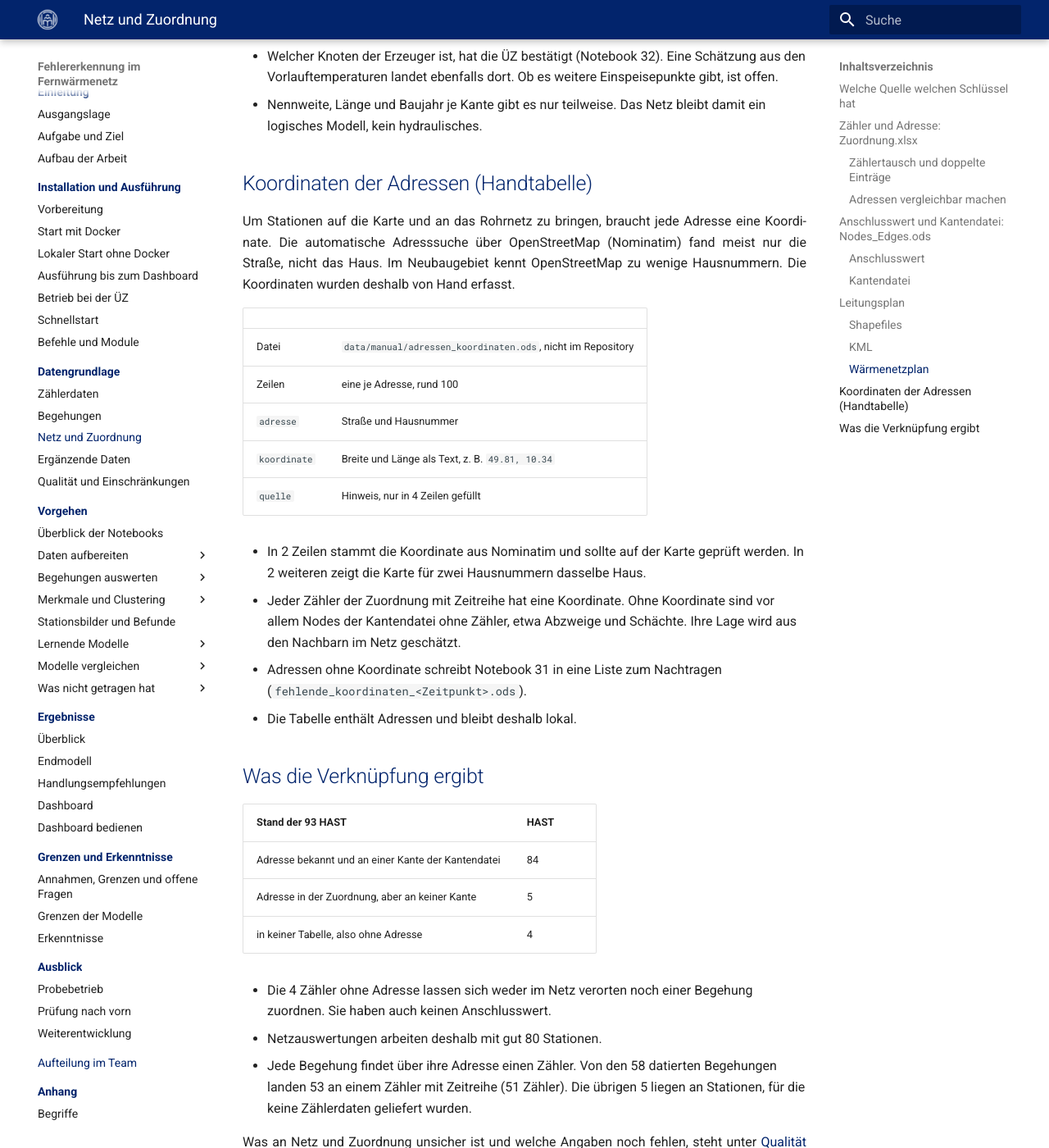
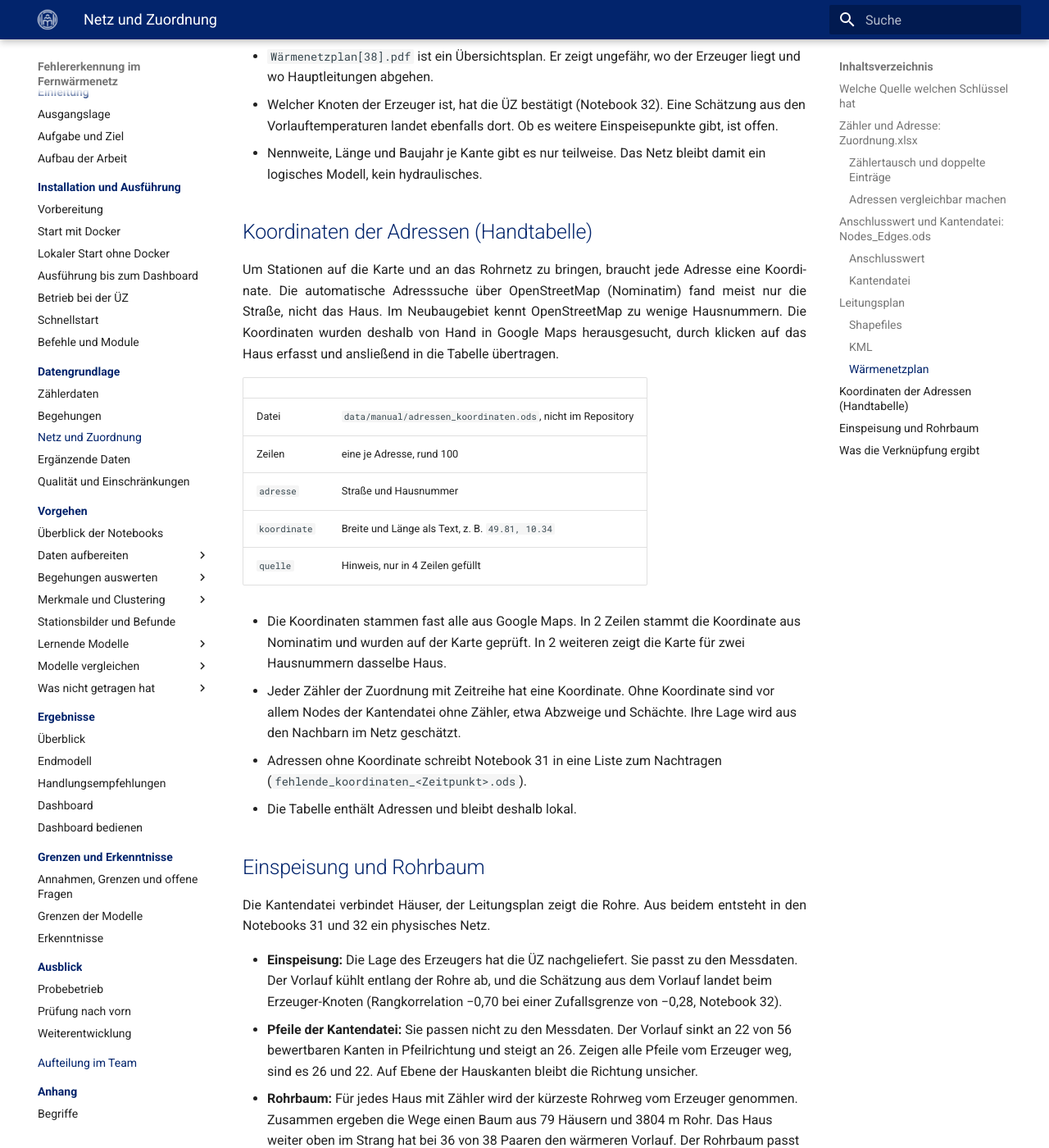
Before and after one commit to ivelinayna/projektseminar, an MkDocs documentation site: the page built from docs/datengrundlage/netz_und_zuordnung.md, in a window 1280 px wide and 1400 px high, scrolled down 3974 px. Shown: the whole window at 82% size. Built offline with MkDocs 1.6.1 and Material for MkDocs 9.7.7, drawn with Linux system fonts in a browser that asks for light colours; some of the changed text lies outside the part shown.

Commit message:
Korrekturen und Ergänzungen zur Handtabelle

```diff
--- a/docs/datengrundlage/netz_und_zuordnung.md
+++ b/docs/datengrundlage/netz_und_zuordnung.md
@@ -45,6 +45,8 @@ Die ÜZ führt je Jahr ein Blatt, welcher Zähler an welcher Abnahmestelle häng
 - **Falsche Adresse:** Zwei Zähler standen im Blatt 2024 und in `Nodes_Edges.ods` unter der Hausnummer eines anderen
   Hauses desselben Eigentümers. Ab Blatt 2025 stimmt es. Notebook 00 korrigiert das, die Rohdaten bleiben unverändert.
 - **Begehung zu Zähler:** Hat eine Adresse mehrere Zähler, wird der Zähler mit Zeitreihe genommen.
+- **Mehrere Zähler an einem Haus:** Für die Netzauswertung zählt das Haus. Durchfluss und Leistung werden addiert,
+  Temperaturen gemittelt (nur ab 5 l/h).
 
 ### Adressen vergleichbar machen
 
@@ -126,7 +128,7 @@ Herkunft des Anschlusswerts bei den 93 HAST (Notebook 00):
 
 Um Stationen auf die Karte und an das Rohrnetz zu bringen, braucht jede Adresse eine Koordinate. Die automatische
 Adresssuche über OpenStreetMap (Nominatim) fand meist nur die Straße, nicht das Haus. Im Neubaugebiet kennt
-OpenStreetMap zu wenige Hausnummern. Die Koordinaten wurden deshalb von Hand erfasst.
+OpenStreetMap zu wenige Hausnummern. Die Koordinaten wurden deshalb von Hand in Google Maps herausgesucht, durch klicken auf das Haus erfasst und ansließend in die Tabelle übertragen.
 
 | | |
 |---|---|
@@ -136,13 +138,34 @@ OpenStreetMap zu wenige Hausnummern. Die Koordinaten wurden deshalb von Hand erf
 | `koordinate` | Breite und Länge als Text, z. B. `49.81, 10.34` |
 | `quelle` | Hinweis, nur in 4 Zeilen gefüllt |
 
-- In 2 Zeilen stammt die Koordinate aus Nominatim und sollte auf der Karte geprüft werden. In 2 weiteren zeigt die
-  Karte für zwei Hausnummern dasselbe Haus.
+- Die Koordinaten stammen fast alle aus Google Maps. In 2 Zeilen stammt die Koordinate aus Nominatim und wurden auf der
+  Karte geprüft. In 2 weiteren zeigt die Karte für zwei Hausnummern dasselbe Haus.
 - Jeder Zähler der Zuordnung mit Zeitreihe hat eine Koordinate. Ohne Koordinate sind vor allem Nodes der
   Kantendatei ohne Zähler, etwa Abzweige und Schächte. Ihre Lage wird aus den Nachbarn im Netz geschätzt.
 - Adressen ohne Koordinate schreibt Notebook 31 in eine Liste zum Nachtragen
   (`fehlende_koordinaten_<Zeitpunkt>.ods`).
 - Die Tabelle enthält Adressen und bleibt deshalb lokal.
+
+## Einspeisung und Rohrbaum
+
+Die Kantendatei verbindet Häuser, der Leitungsplan zeigt die Rohre. Aus beidem entsteht in den Notebooks 31 und 32 ein
+physisches Netz.
+
+- **Einspeisung:** Die Lage des Erzeugers hat die ÜZ nachgeliefert. Sie passt zu den Messdaten. Der Vorlauf kühlt
+  entlang der Rohre ab, und die Schätzung aus dem Vorlauf landet beim Erzeuger-Knoten (Rangkorrelation −0,70 bei einer
+  Zufallsgrenze von −0,28, Notebook 32).
+- **Pfeile der Kantendatei:** Sie passen nicht zu den Messdaten. Der Vorlauf sinkt an 22 von 56 bewertbaren Kanten in
+  Pfeilrichtung und steigt an 26. Zeigen alle Pfeile vom Erzeuger weg, sind es 26 und 22. Auf Ebene der Hauskanten
+  bleibt die Richtung unsicher.
+- **Rohrbaum:** Für jedes Haus mit Zähler wird der kürzeste Rohrweg vom Erzeuger genommen. Zusammen ergeben die Wege
+  einen Baum aus 79 Häusern und 3804 m Rohr. Das Haus weiter oben im Strang hat bei 36 von 38 Paaren den wärmeren
+  Vorlauf. Der Rohrbaum passt damit deutlich besser zu den Messdaten als die Kantendatei.
+- **Grenzen:** Der Baum ist ein Kürzeste-Wege-Baum, kein hydraulisches Modell. Ein Teil der Abzweige ist unecht, weil
+  Vor- und Rücklauf parallel liegen. Die 30 Nodes ohne Zähler fehlen im Baum.
+
+Ob das Netz Abweichungen einzelner Stationen erklärt, ist eine eigene Frage. Das Ergebnis: Das Netz wirkt auf alle
+Häuser gemeinsam, ein Effekt je Strang ist nicht nachweisbar. Die Tests dazu stehen unter
+[Netz einbeziehen](../netz_einbeziehen.md).
 
 ## Was die Verknüpfung ergibt
 
```
Also changed, not shown: docs/netz_einbeziehen.md (+1 -10 lines).
